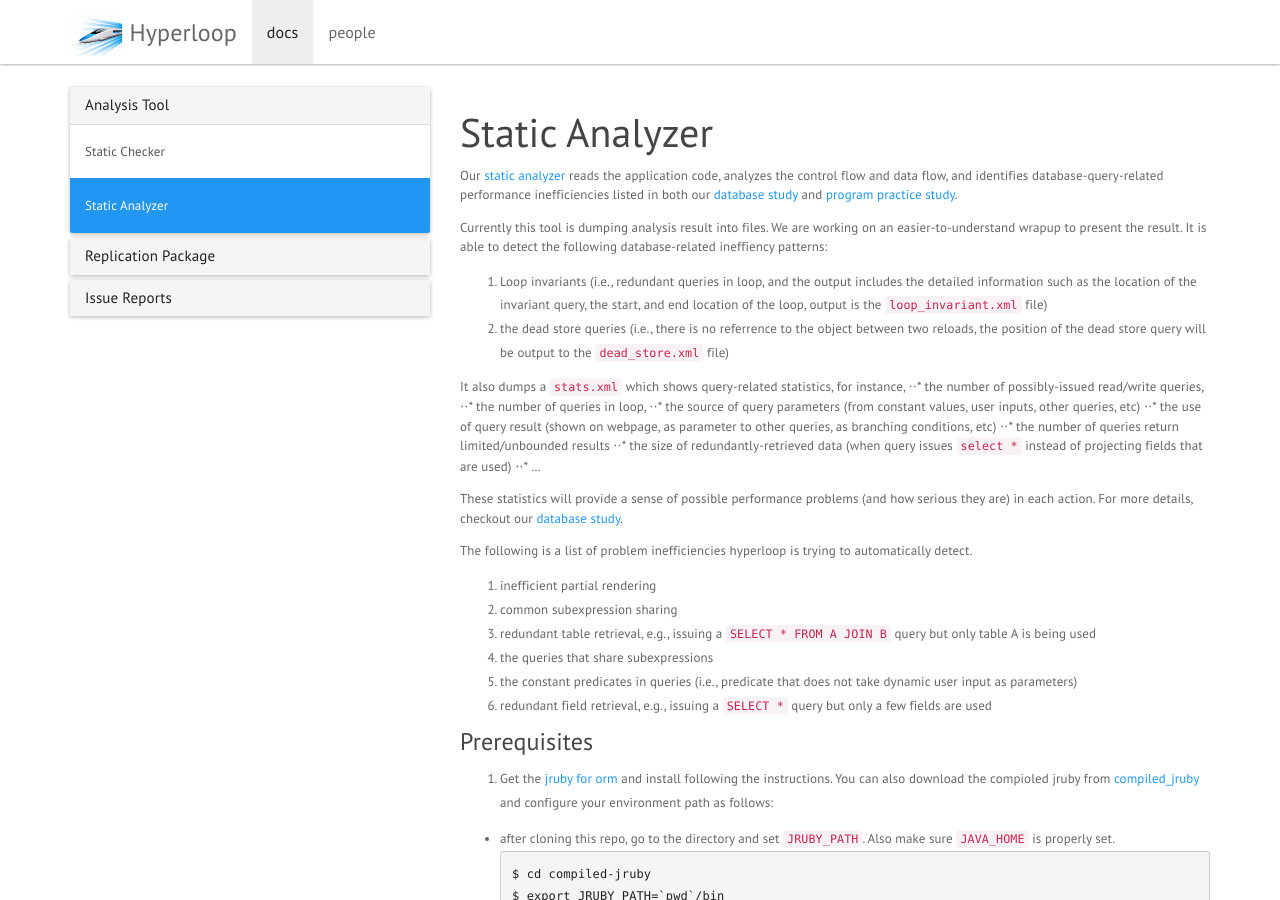
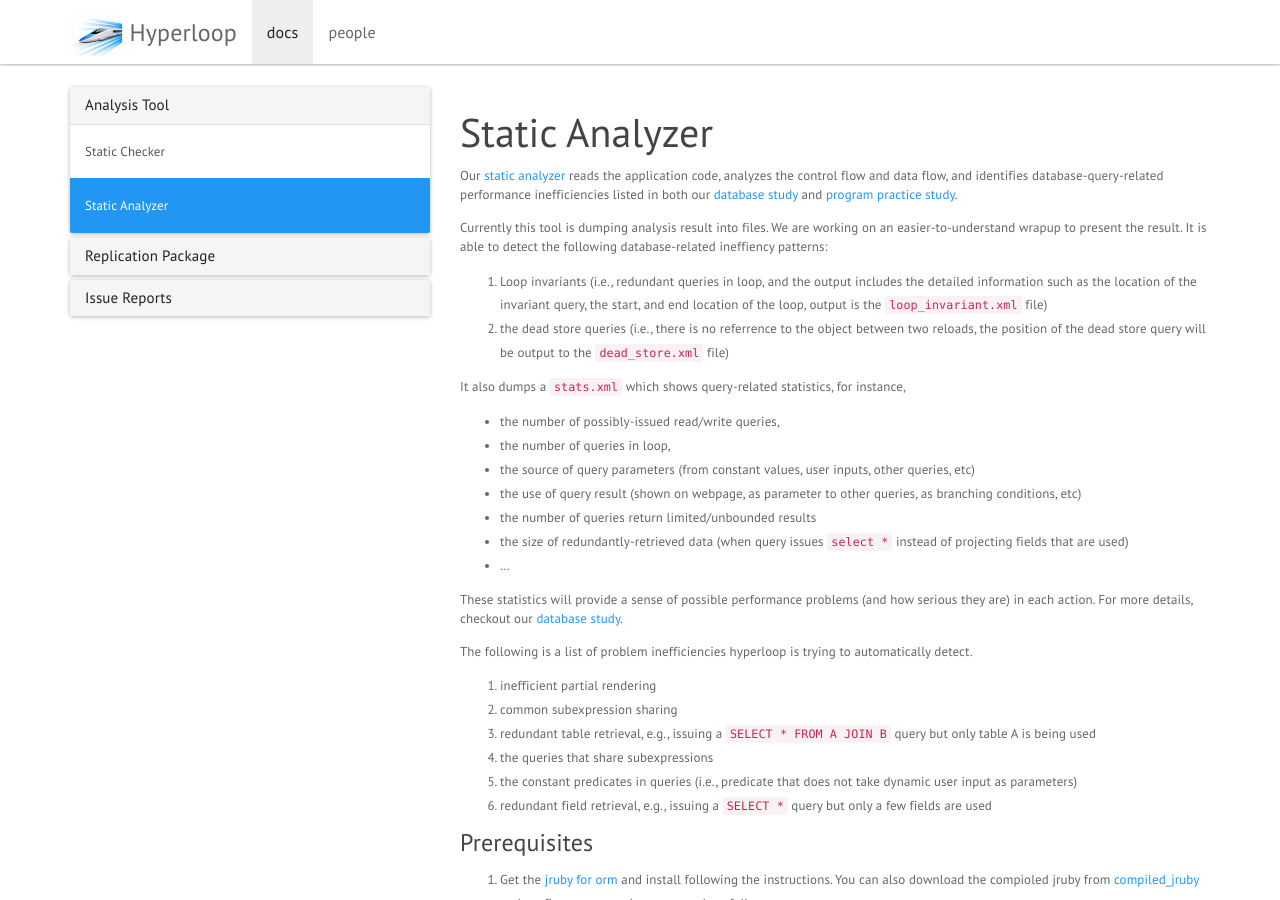
Before and after one commit to hyperloop-rails/hyperloop-rails.github.io, a Jekyll site: the page built from _docs/static-analyzer.md, in a window 1280 px wide and 900 px high. Built offline with Jekyll 4.4.1, drawn with Linux system fonts in a browser that asks for light colours; nearby versions of some CDN libraries; comment, search, counter and statistics services are not loaded.

Commit message:
Update static-analyzer.md

```diff
--- a/_docs/static-analyzer.md
+++ b/_docs/static-analyzer.md
@@ -17,13 +17,13 @@ It is able to detect the following database-related ineffiency patterns:
 2. the dead store queries (i.e., there is no referrence to the object between two reloads, the position of the dead store query will be output to the `dead_store.xml` file)
 
 It also dumps a `stats.xml` which shows query-related statistics, for instance,
-⋅⋅* the number of possibly-issued read/write queries,
-⋅⋅* the number of queries in loop,
-⋅⋅* the source of query parameters (from constant values, user inputs, other queries, etc)
-⋅⋅* the use of query result (shown on webpage, as parameter to other queries, as branching conditions, etc)
-⋅⋅* the number of queries return limited/unbounded results
-⋅⋅* the size of redundantly-retrieved data (when query issues `select *` instead of projecting fields that are used)
-⋅⋅* ...
++ the number of possibly-issued read/write queries,
++ the number of queries in loop,
++ the source of query parameters (from constant values, user inputs, other queries, etc)
++ the use of query result (shown on webpage, as parameter to other queries, as branching conditions, etc)
++ the number of queries return limited/unbounded results
++ the size of redundantly-retrieved data (when query issues `select *` instead of projecting fields that are used)
++ ...
 
 These statistics will provide a sense of possible performance problems (and how serious they are) in each action. For more details, checkout our [database study](../../study_db.pdf).
 
```
